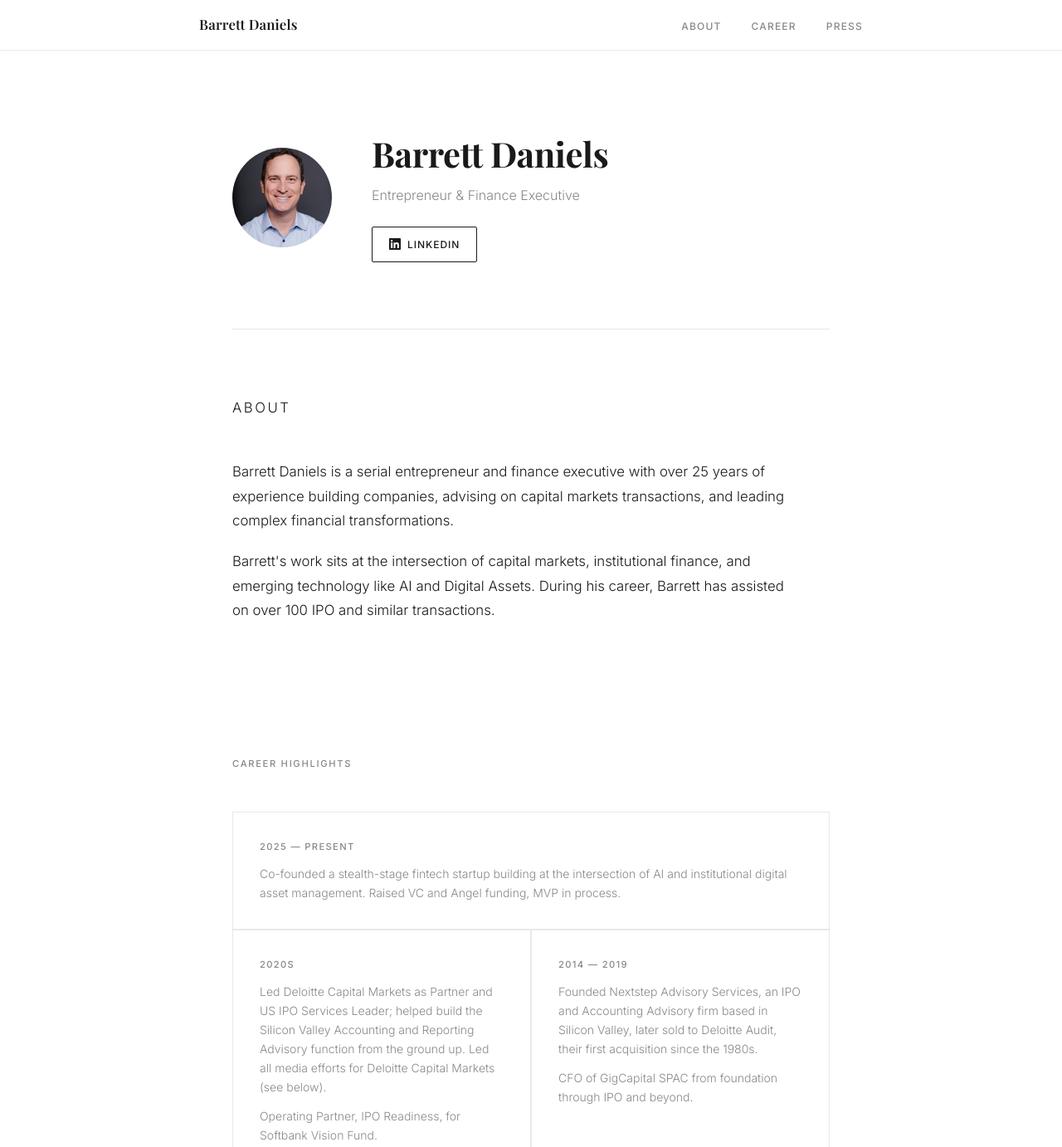
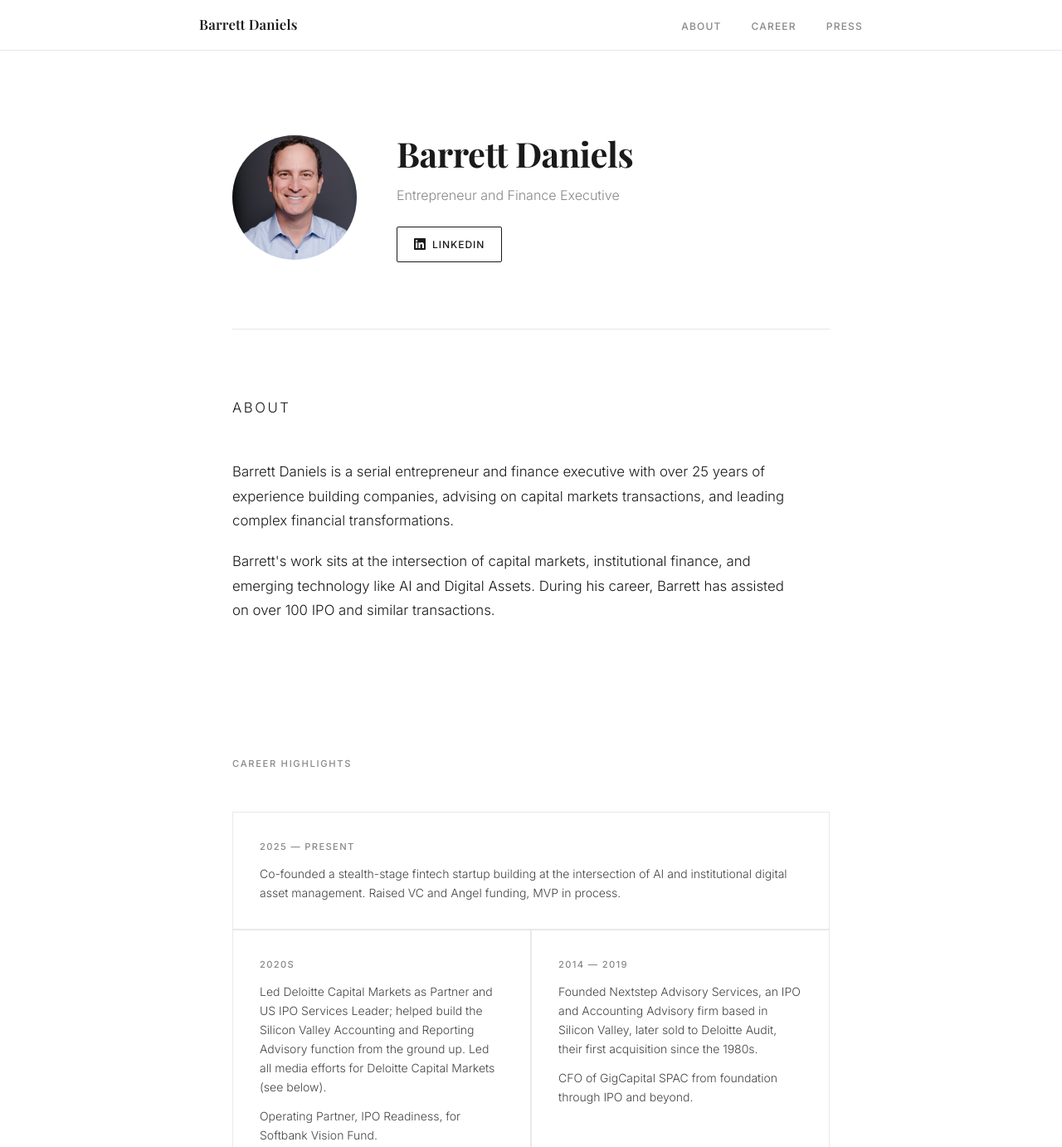
Before and after one commit to barrettdaniels/barrettdaniels.com, a plain HTML site: page index.html in a window 1280 px wide. Shown: the top 1382 px of the page at 83% size. Drawn offline with nearby package versions, Linux system fonts and the light colour scheme.

Commit message:
Add files via upload

```diff
--- a/index.html
+++ b/index.html
@@ -161,8 +161,8 @@
     }
 
     .hero-photo {
-      width: 120px;
-      height: 120px;
+      width: 150px;
+      height: 150px;
       border-radius: 50%;
       overflow: hidden;
       flex-shrink: 0;
@@ -260,7 +260,7 @@
 
     .bento-card p {
       font-size: 0.875rem;
-      color: var(--muted);
+      color: #444444;
       line-height: 1.65;
       font-weight: 300;
     }
@@ -432,7 +432,7 @@
       </div>
       <div class="hero-text">
         <h1>Barrett Daniels</h1>
-        <p>Entrepreneur &amp; Finance Executive</p>
+        <p>Entrepreneur and Finance Executive</p>
         <a class="linkedin-btn" href="https://www.linkedin.com/in/barrettdaniels/" target="_blank" rel="noopener">
           <svg viewBox="0 0 24 24" fill="currentColor"><path d="M20.45 20.45h-3.56v-5.57c0-1.33-.03-3.04-1.85-3.04-1.85 0-2.13 1.45-2.13 2.94v5.67H9.35V9h3.41v1.56h.05c.48-.9 1.64-1.85 3.37-1.85 3.6 0 4.27 2.37 4.27 5.45v6.29zM5.34 7.43a2.07 2.07 0 1 1 0-4.14 2.07 2.07 0 0 1 0 4.14zm1.78 13.02H3.56V9h3.56v11.45zM22.22 0H1.77C.79 0 0 .77 0 1.72v20.56C0 23.23.79 24 1.77 24h20.45C23.21 24 24 23.23 24 22.28V1.72C24 .77 23.21 0 22.22 0z"/></svg>
           LinkedIn
@@ -480,7 +480,7 @@
         <p style="margin-top:12px;">Worked with the PwC Capital Markets Group, including a secondment to Sydney, Australia, to assist with US IPOs.</p>
         <p style="margin-top:12px;">Owned and managed Backstage Cafe, the only bar in Beverly Hills, CA at the time.</p>
       </div>
-      <div class="bento-card">
+      <div class="bento-card wide">
         <div class="bento-year">Education</div>
         <p>B.S., Accounting, Florida State University.</p>
       </div>
```
